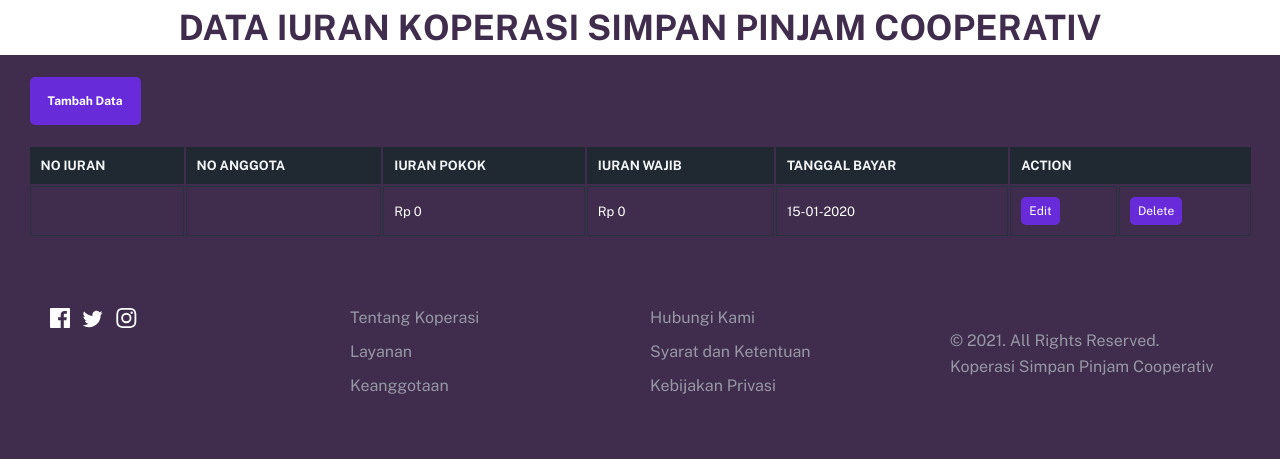
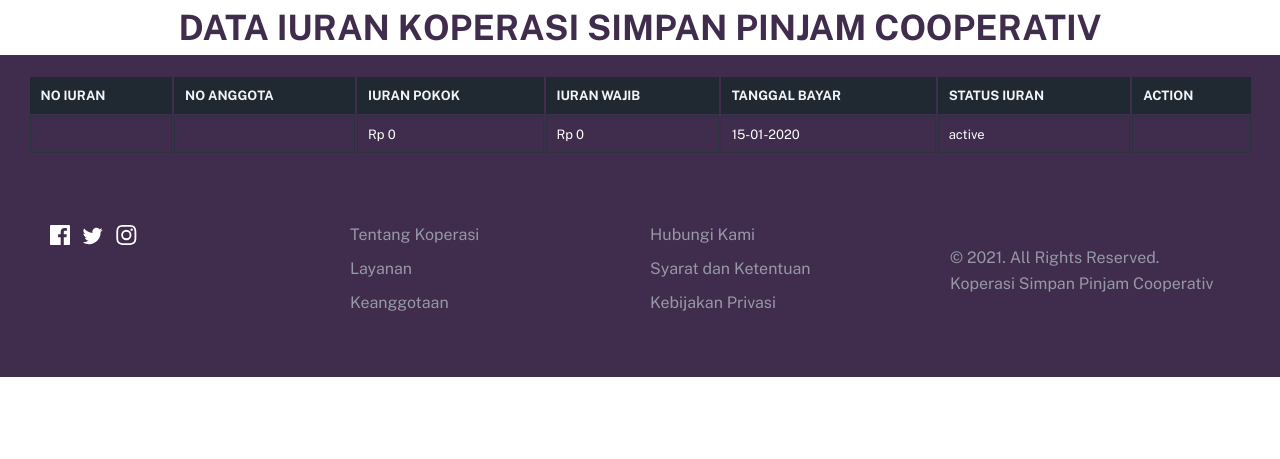
Before and after one commit to notalent2code/proyek-web-banteng-muda, a CodeIgniter 4 app: template app/Views/iuran/iuran.php in a window 1280 px wide. Shown: the part 75-534 px from the top of the page. Run offline with PHP 8.4 and a stand-in for CodeIgniter, Linux system fonts and the light colour scheme; the template is opened without the code that fills it: most values are stand-ins (such as "Sample title", 1, 10 or a date in 2020); some libraries are stand-ins or nearby versions.

Commit message:
iuran for user

```diff
--- a/app/Views/iuran/iuran.php
+++ b/app/Views/iuran/iuran.php
@@ -3,6 +3,7 @@
 <?= $this->section('content'); ?>
 
 <div class="container-fluid">
+    <?php if (session()->get('level') === '2') : ?>
         <h1 style="padding: 0.5rem;" align="center">DATA IURAN KOPERASI SIMPAN PINJAM COOPERATIV</h1 align="center">
         <div class="row" style="    background: var(--dark-blue);">
             <div class="col">
@@ -25,6 +26,7 @@
                             <th>Iuran Pokok</th>
                             <th>Iuran Wajib</th>
                             <th>Tanggal Bayar</th>
+                            <th>Status Iuran</th>
                             <th colspan="2">Action</th>
                         </tr>
                     </thead>
@@ -36,6 +38,7 @@
                                 <td data-title="Iuran Pokok"><?= rupiah($row['iuran_pokok']); ?></td>
                                 <td data-title="Iuran Wajib"><?= rupiah($row['iuran_wajib']); ?></td>
                                 <td data-title="Tanggal Bayar"><?= date('d-m-Y', strtotime($row['tanggal_bayar'])); ?></td>
+                                <td data-title="Status Iuran"><?= $row['status_iuran']; ?></td>
                                 <td data-title="Action"><a class="action-btn" href="/iuran/edit/<?= $row['no_iuran']; ?>">Edit</a></td>
                                 <td data-title="Action"><a class="action-btn" href="/iuran/delete/<?= $row['no_iuran']; ?>" onclick="return confirm('Anda Yakin ?')">Delete</a></td>
                             </tr>
@@ -45,6 +48,56 @@
             </div>
         </div>
 
+    <?php else : ?>
+        <h1 style="padding: 0.5rem;" align="center">DATA IURAN KOPERASI SIMPAN PINJAM COOPERATIV</h1 align="center">
+        <div class="row" style="    background: var(--dark-blue);">
+            <div class="col">
+                <?php
+                function rupiah($angka)
+                {
+                    $angka = (float) $angka;
+                    $hasil_rupiah = "Rp " . number_format($angka, 0, '.', '.');
+                    echo $hasil_rupiah;
+                }
+                ?>
+                <table>
+                    <thead>
+                        <tr>
+                            <th>No Iuran</th>
+                            <th>No Anggota</th>
+                            <th>Iuran Pokok</th>
+                            <th>Iuran Wajib</th>
+                            <th>Tanggal Bayar</th>
+                            <th>Status Iuran</th>
+                            <th colspan="2">Action</th>
+                        </tr>
+                    </thead>
+                    <tbody>
+                        <?php foreach ($iuran as $row) : ?>
+                            <tr>
+                                <td data-title="No Iuran"><?= $row['no_iuran']; ?></td>
+                                <td data-title="No Anggota"><?= $row['no_anggota']; ?></td>
+                                <td data-title="Iuran Pokok"><?= rupiah($row['iuran_pokok']); ?></td>
+                                <td data-title="Iuran Wajib"><?= rupiah($row['iuran_wajib']); ?></td>
+                                <td data-title="Tanggal Bayar"><?= date('d-m-Y', strtotime($row['tanggal_bayar'])); ?></td>
+                                <td><?= $row['status_iuran']; ?></td>
+                                <td><?php if ($row['status_iuran'] === 'Belum Bayar') : ?>
+                                        <form action="/iuran/update" method="post">
+                                            <input type="text" name="no_iuran" id="" value="<?= $row['no_iuran'] ?>" hidden>
+                                            <input type="text" name="status_iuran" id="" value="Sedang Diverifikasi" hidden>
+                                            <button type="submit" class="btn action-btn" style="margin: 0 0 0 3rem">Bayar</button>
+                                        </form>
+                                    <?php endif ?>
+                                </td>
+                            </tr>
+                        <?php endforeach; ?>
+                    </tbody>
+                </table>
+            </div>
+        </div>
+
+
+    <?php endif ?>
 </div>
 
 <?= $this->endSection('content'); ?>
--- a/public/css/style.css
+++ b/public/css/style.css
@@ -219,6 +219,13 @@
     text-align: center;
 }
 
+.heading-primary {
+    font-size: 4rem;
+    font-weight: normal;
+    color: var(--dark-blue);
+    line-height: 4.5rem;
+    padding: 3rem;
+}
 .heading-secondary {
     font-size: 3rem;
     font-weight: normal;
```
Also changed, not shown: app/Controllers/Angsuran.php (+6 -5 lines), app/Controllers/Iuran.php (+39 -0 lines), app/Models/IuranModel.php (+9 -0 lines), app/Views/angsuran/angsuran.php (+2 -5 lines), app/Views/pages/dashboard.php (+6 -2 lines). Lines whose indentation alone changed are shown as unchanged.
